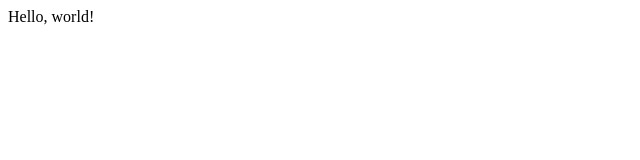
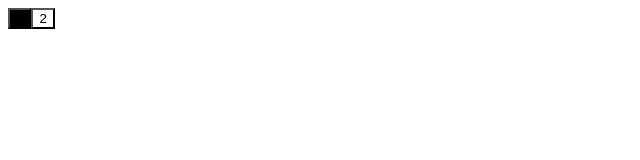
Before and after one commit to yaufai/react-notebook, a React (Create React App) app: page / in a window 1280 px wide. Shown: the top 160 px of the page, without its empty margins (0-640 px from the left). Built offline with nearby package versions, Linux system fonts and the light colour scheme.

Commit message:
:sparkles: context example

```diff
--- a/src/context-example/App.tsx
+++ b/src/context-example/App.tsx
@@ -1,3 +1,4 @@
 import React from "react"
+import TopLevel from "./src/TopLevel"
 
-export default () => <div>Hello, world!</div>
+export default () => <TopLevel />
--- /dev/null
+++ b/src/context-example/src/Button1.tsx
@@ -0,0 +1,16 @@
+import React, { Component } from "react";
+import { MyContext } from "./Context";
+
+export class Button1 extends Component<{}, {}> {
+    render() {
+        return (
+            <button
+                onClick={this.context.toggle}
+                style={{
+                    backgroundColor: this.context.on ? "black" : "white"
+                }}
+            >1</button>
+        )
+    }
+}
+Button1.contextType = MyContext
--- /dev/null
+++ b/src/context-example/src/Button2.tsx
@@ -0,0 +1,15 @@
+import React from "react";
+import { MyContext } from "./Context";
+
+export function Button2() {
+    return (
+        <MyContext.Consumer>
+            {value => <button
+                onClick={value.toggle}
+                style={{
+                    backgroundColor: !value.on ? "black" : "white"
+                }}
+            >2</button>}
+        </MyContext.Consumer>
+    )
+}
--- /dev/null
+++ b/src/context-example/src/Context.tsx
@@ -0,0 +1,13 @@
+import React from "react"
+
+export type Context = {
+    on: boolean,
+    toggle: () => void
+}
+
+export const defaultContext: Context = {
+    on: true,
+    toggle: () => {}
+}
+
+export const MyContext = React.createContext(defaultContext)
--- /dev/null
+++ b/src/context-example/src/TopLevel.tsx
@@ -0,0 +1,29 @@
+import React, { Component } from "react"
+import { Button1 } from "./Button1"
+import { Button2 } from "./Button2"
+import { MyContext } from "./Context"
+
+export default class TopLevel extends Component<{}, {on: boolean}> {
+    constructor(props: {}) {
+        super(props)
+        this.state = {
+            on: true
+        }
+    }
+
+    toggle = () => {
+        this.setState({
+            on: !this.state.on
+        })
+    }
+    render() {
+        return <MyContext.Provider value={{
+            on: this.state.on,
+            toggle: this.toggle
+        }}>
+            <Button1 />
+            <Button2 />
+        </MyContext.Provider>
+    }
+
+}
```
